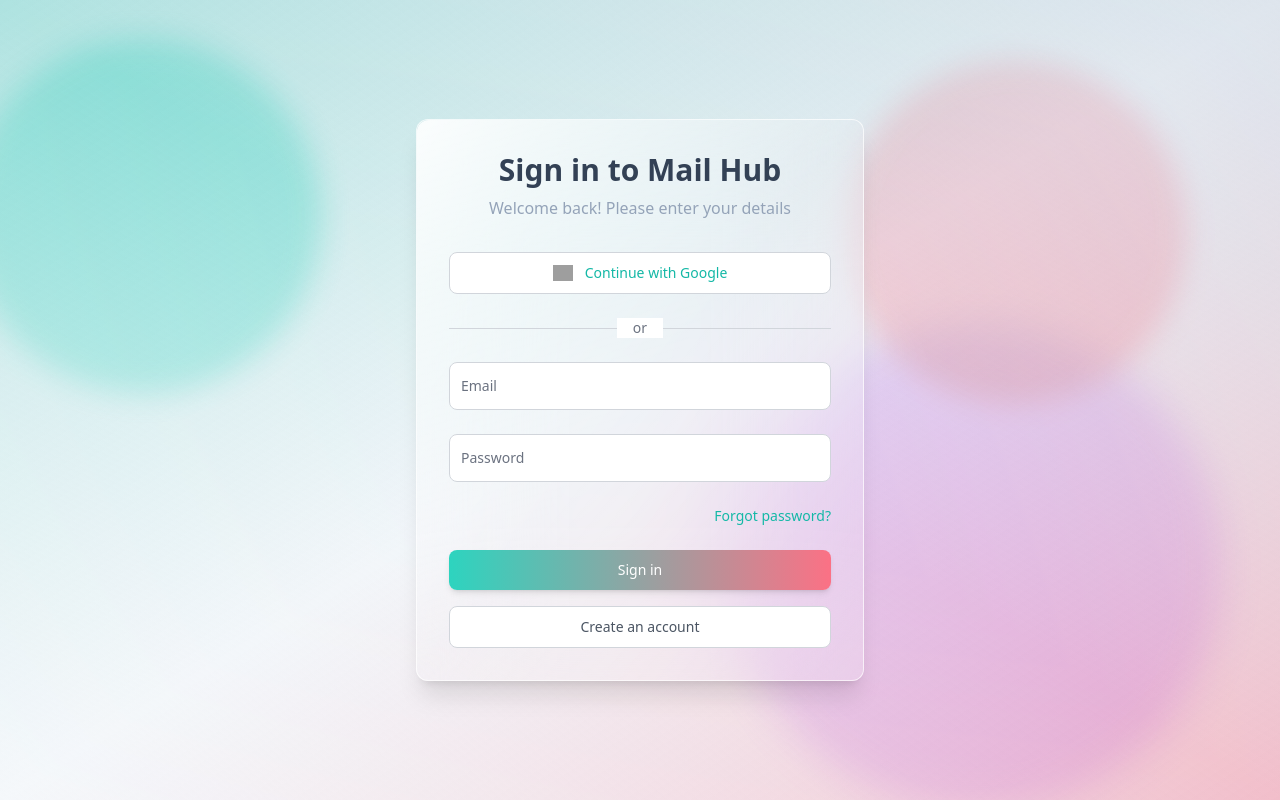
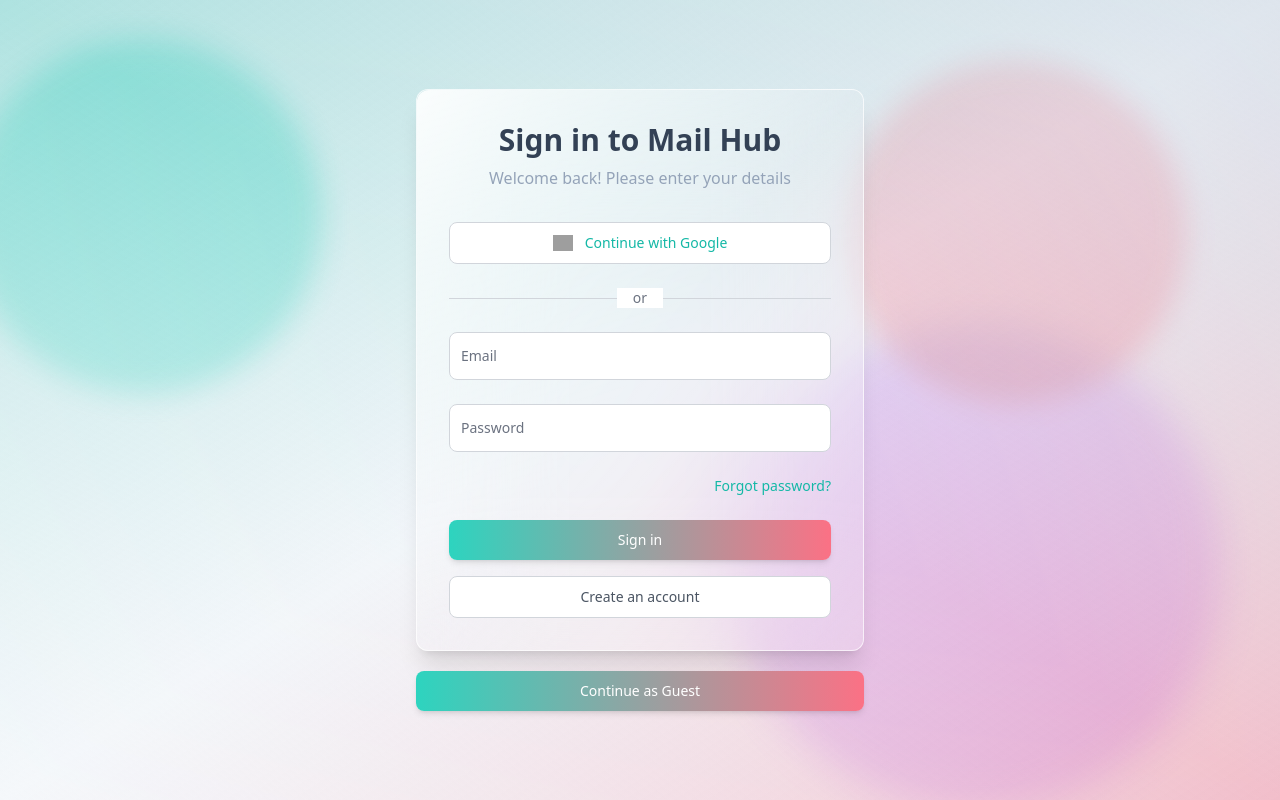
Before and after one commit to SwayamprabhaGitHub/mailhub, a React (Vite) app: page / in a window 1280 px wide. Built offline with nearby package versions, Linux system fonts and the light colour scheme; no server answers; the database is empty; grey boxes are pictures that could not be loaded.

Commit message:
Added continue as guest button in sign in page

```diff
--- a/src/Pages/LogIn.jsx
+++ b/src/Pages/LogIn.jsx
@@ -87,6 +87,25 @@
     }
   };
 
+  const signinWithGuest = async (e) => {
+    e.preventDefault();
+    setIsLoading(true);
+
+    try {
+      const userCredential = await signInWithEmailAndPassword(auth, "pswayamprabha@gmail.com", "123456");
+      const docsnap = await getDoc(doc(db, userCredential.user.email, userCredential.user.email));
+      const docdata = docsnap.exists() ? docsnap.data() : {};
+      const loggedInUser = useCurrentUser(userCredential.user, docdata);
+      dispatch(setUser(loggedInUser));
+      createDoc(loggedInUser, userCredential.user.email);
+      toast.success("Welcome to Mailhub!");
+    } catch (error) {
+      toast.error(error.message);
+    } finally {
+      setIsLoading(false);
+    }
+  };
+
   useEffect(() => {
     const user = auth.currentUser;
 
@@ -108,6 +127,7 @@
 
   return (
     <Card>
+      <div className="w-full flex flex-col justify-center items-center">
       {/* Sign in form */}
       <div className="w-full max-w-md p-8 rounded-xl relative z-10 mx-4 backdrop-blur-3xl bg-white/10 border border-white/70 shadow-xl animate-fadeIn">
         <div className="absolute inset-0 bg-gradient-to-br from-white/90 via-transparent to-white/10 rounded-xl -z-10" />
@@ -219,6 +239,22 @@
           </div>
         </form>
       </div>
+      <button
+              type="button"
+              onClick={signinWithGuest}
+              disabled={isLoading}
+              className="w-full max-w-md mt-5 px-4 py-2.5 text-sm font-medium text-white bg-gradient-to-r from-teal-400 to-rose-400 hover:from-teal-300 hover:to-rose-300 rounded-lg focus:outline-none focus:ring-2 focus:ring-teal-400/50 shadow-md transition-all duration-200 disabled:opacity-50 disabled:cursor-not-allowed flex items-center justify-center z-50 animate-slideIn [animation-delay:1200ms] opacity-0"
+            >
+              {isLoading ? (
+                <>
+                  <BiLoader className="w-5 h-5 animate-spin mr-2" />
+                  Loading...
+                </>
+              ) : (
+                "Continue as Guest"
+              )}
+            </button>
+            </div>
     </Card>
   );
 };
```
